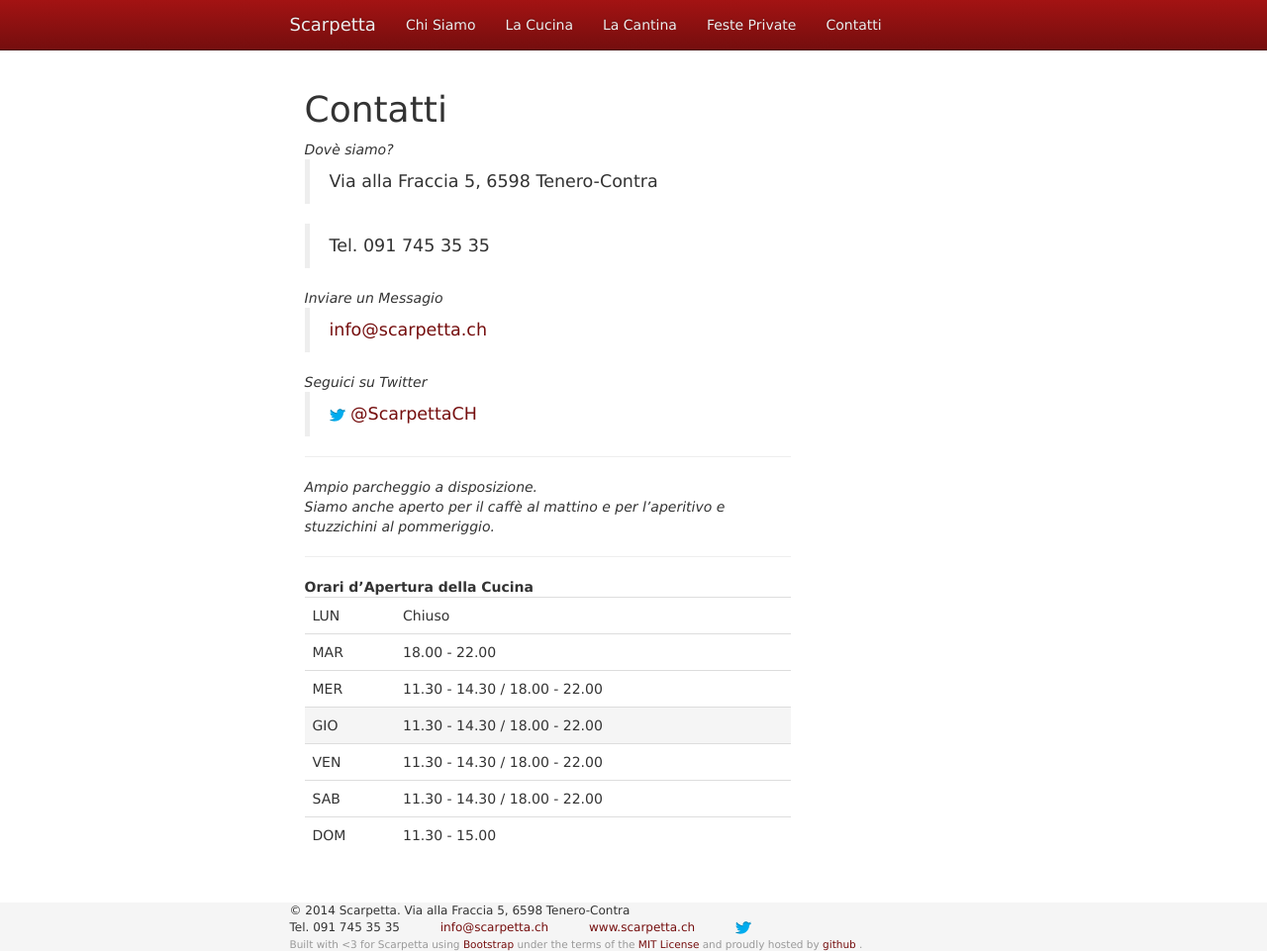
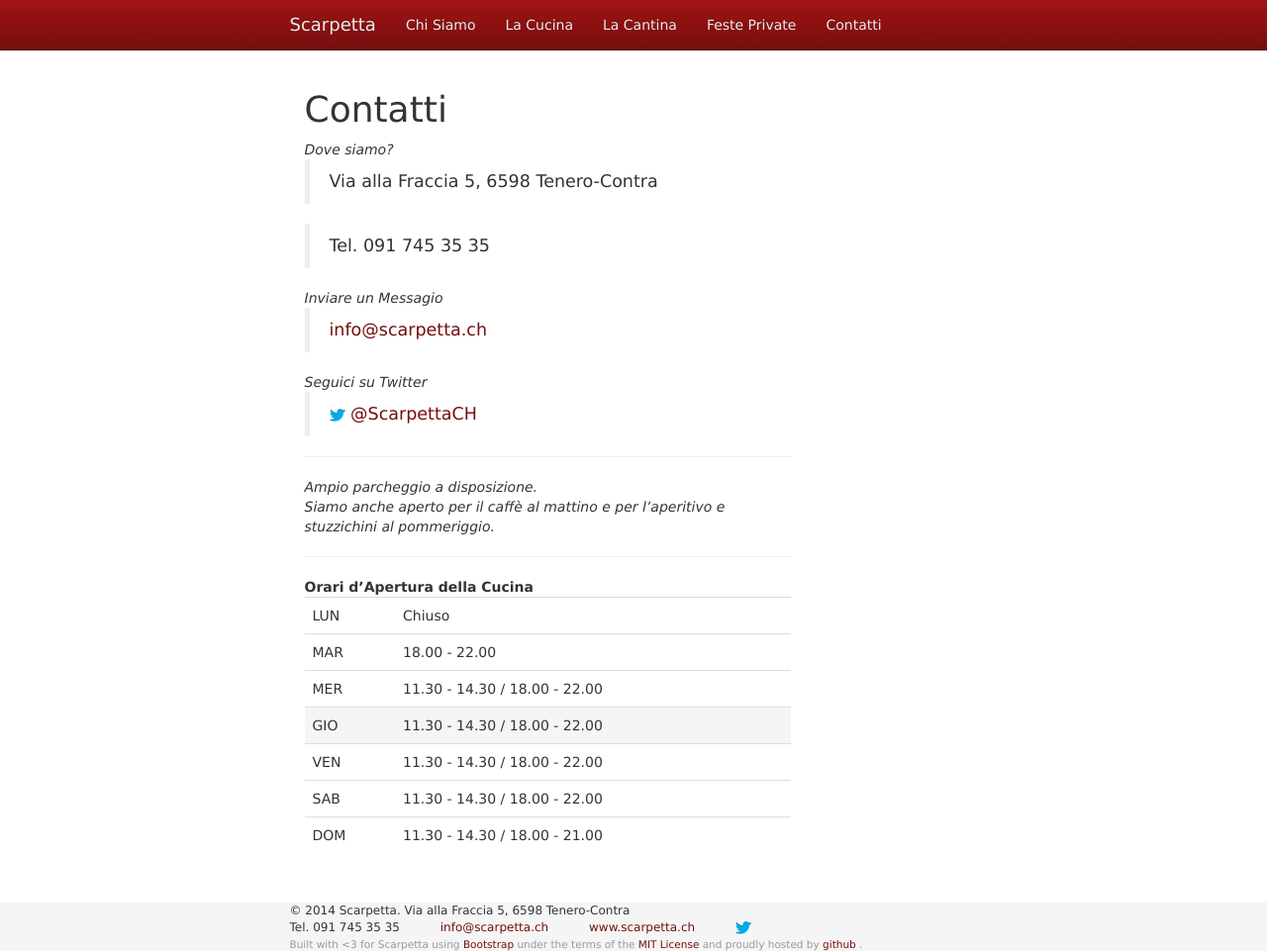
Before and after one commit to scarpetta-ch/scarpetta-ch.github.io, a Jekyll site: the page built from contatti/index.markdown, in a window 1280 px wide. Shown: the whole page at 99% size. Built offline with Jekyll 4.4.1, drawn with Linux system fonts in a browser that asks for light colours; nearby versions of some CDN libraries; Markdown is read by kramdown in place of the engine named in the settings.

Commit message:
Update index.markdown

```diff
--- a/contatti/index.markdown
+++ b/contatti/index.markdown
@@ -6,7 +6,7 @@ title: Contatti | Osteria Scarpetta Alla Fraccia
 Contatti
 ========
 
-*Dovè siamo?*
+*Dove siamo?*
 >Via alla Fraccia 5, 6598 Tenero-Contra
 
 >Tel. 091 745 35 35
@@ -21,6 +21,8 @@ Contatti
 - - -
 
 *Ampio parcheggio a disposizione.*
+
+
 
 *Siamo anche aperto per il caffè al mattino e per l'aperitivo e stuzzichini al pommeriggio.*
 - - -
@@ -60,7 +62,7 @@ Contatti
 	</tr>
 	<tr>
 		<td>DOM  </td>
-		<td>11.30 - 15.00 </td>
+		<td>11.30 - 14.30 / 18.00 - 21.00</td>
 		<td class="day">0</td>
 	</tr>
 </table>
```
